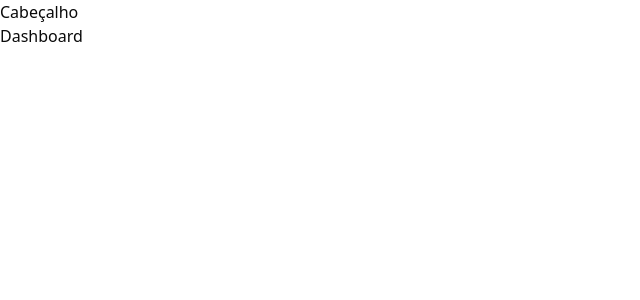
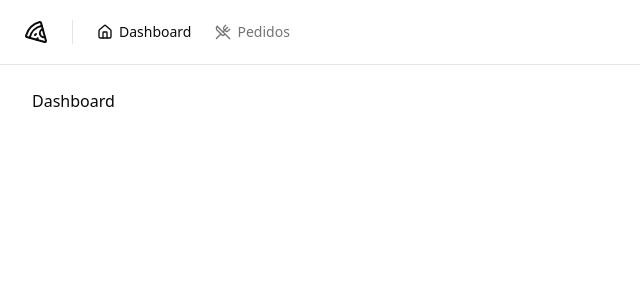
Before and after one commit to tutods/pizza-shop, a React (Vite) app: page / in a window 1280 px wide. Shown: the top 300 px of the page, without its empty margins (0-640 px from the left). Built offline with nearby package versions, Linux system fonts and the light colour scheme.

Commit message:
feat(app layout): header

```diff
--- a/package.json
+++ b/package.json
@@ -16,6 +16,7 @@
   "dependencies": {
     "@hookform/resolvers": "^3.9.1",
     "@radix-ui/react-label": "^2.1.0",
+    "@radix-ui/react-separator": "^1.1.0",
     "@radix-ui/react-slot": "^1.1.0",
     "class-variance-authority": "^0.7.0",
     "clsx": "^2.1.1",
--- /dev/null
+++ b/src/components/header.tsx
@@ -0,0 +1,28 @@
+import { Home, Pizza, UtensilsCrossed } from 'lucide-react';
+import { NavLink } from '~/components/nav-link';
+import { Separator } from '~/components/ui/separator';
+
+function Header() {
+  return (
+    <header className="border-b">
+      <div className="flex h-16 items-center gap-6 px-6">
+        <Pizza className="size-6" />
+
+        <Separator orientation="vertical" className="h-6" />
+
+        <nav className="flex items-center gap-x-4 lg:gap-x-6">
+          <NavLink to="/">
+            <Home className="size-4" />
+            Dashboard
+          </NavLink>
+          <NavLink to="/orders">
+            <UtensilsCrossed className="size-4" />
+            Pedidos
+          </NavLink>
+        </nav>
+      </div>
+    </header>
+  );
+}
+
+export { Header };
--- /dev/null
+++ b/src/components/nav-link.tsx
@@ -0,0 +1,24 @@
+import { Link, type LinkProps, useLocation } from 'react-router';
+import { cn } from '~/lib/utils';
+
+type NavLinkProps = LinkProps;
+
+function NavLink({ className = '', ...props }: NavLinkProps) {
+  const { pathname } = useLocation();
+
+  return (
+    <Link
+      {...props}
+      data-active={pathname === props.to}
+      className={cn([
+        'flex items-center gap-1.5',
+        'font-medium text-muted-foreground text-sm',
+        'transition-all duration-150 ease-in-out hover:text-foreground',
+        'data-[active=true]:text-foreground',
+        className,
+      ])}
+    />
+  );
+}
+
+export { NavLink };
--- /dev/null
+++ b/src/components/ui/separator.tsx
@@ -0,0 +1,20 @@
+import * as SeparatorPrimitive from '@radix-ui/react-separator';
+import * as React from 'react';
+
+import { cn } from '~/lib/utils';
+
+const Separator = React.forwardRef<
+  React.ElementRef<typeof SeparatorPrimitive.Root>,
+  React.ComponentPropsWithoutRef<typeof SeparatorPrimitive.Root>
+>(({ className, orientation = 'horizontal', decorative = true, ...props }, ref) => (
+  <SeparatorPrimitive.Root
+    ref={ref}
+    decorative={decorative}
+    orientation={orientation}
+    className={cn('shrink-0 bg-border', orientation === 'horizontal' ? 'h-[1px] w-full' : 'h-full w-[1px]', className)}
+    {...props}
+  />
+));
+Separator.displayName = SeparatorPrimitive.Root.displayName;
+
+export { Separator };
--- a/src/pages/_layouts/app.tsx
+++ b/src/pages/_layouts/app.tsx
@@ -1,12 +1,14 @@
 import { Outlet } from 'react-router';
+import { Header } from '~/components/header';
 
 function AppLayout() {
   return (
-    <section>
-      <h1>Cabeçalho</h1>
-      <div>
+    <section className="flex min-h-screen flex-col antialiased">
+      <Header />
+
+      <section className="flex flex-1 flex-col gap-4 p-8 pt-6">
         <Outlet />
-      </div>
+      </section>
     </section>
   );
 }
--- a/src/pages/_layouts/auth.tsx
+++ b/src/pages/_layouts/auth.tsx
@@ -3,7 +3,7 @@ import { Outlet } from 'react-router';
 
 function AuthLayout() {
   return (
-    <section className="grid min-h-screen grid-cols-2">
+    <section className="grid min-h-screen grid-cols-2 antialiased">
       <section className="flex h-full flex-col justify-between border-r border-r-foreground/5 bg-muted p-10 text-muted-foreground">
         <div className="flex items-center gap-3 text-foreground text-lg">
           <Pizza className="size-5" />
--- a/src/pages/auth/sign-up.tsx
+++ b/src/pages/auth/sign-up.tsx
@@ -9,9 +9,15 @@ import { Input } from '~/components/ui/input';
 import { Label } from '~/components/ui/label';
 
 const signUpForm = z.object({
-  restaurant: z.string(),
-  managerName: z.string(),
-  phone: z.string(),
+  restaurant: z.string({
+    message: '',
+  }),
+  managerName: z.string({
+    message: '',
+  }),
+  phone: z.string({
+    message: '',
+  }),
   email: z
     .string({
       message: 'Por favor, introduza um email válido',
```
Also changed, not shown: 1 other file (tests, documents, lock files or other folders).
